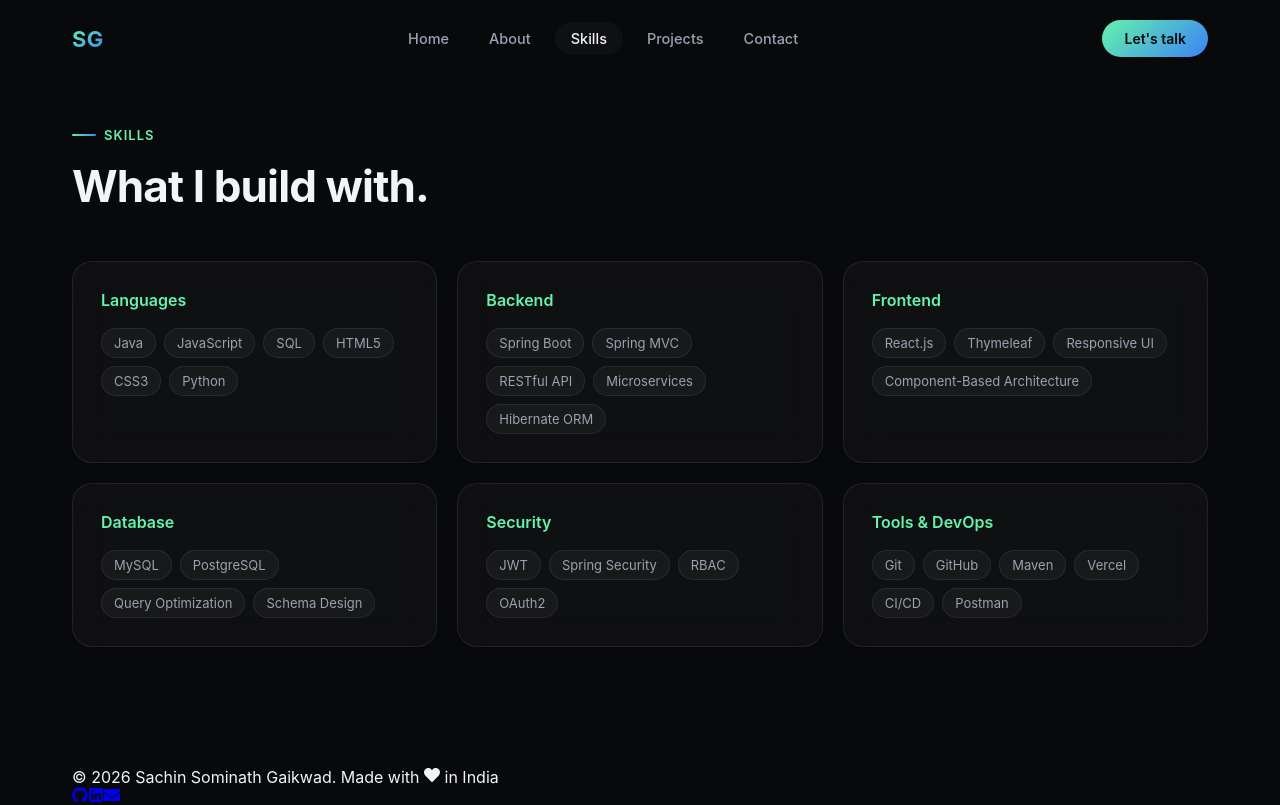
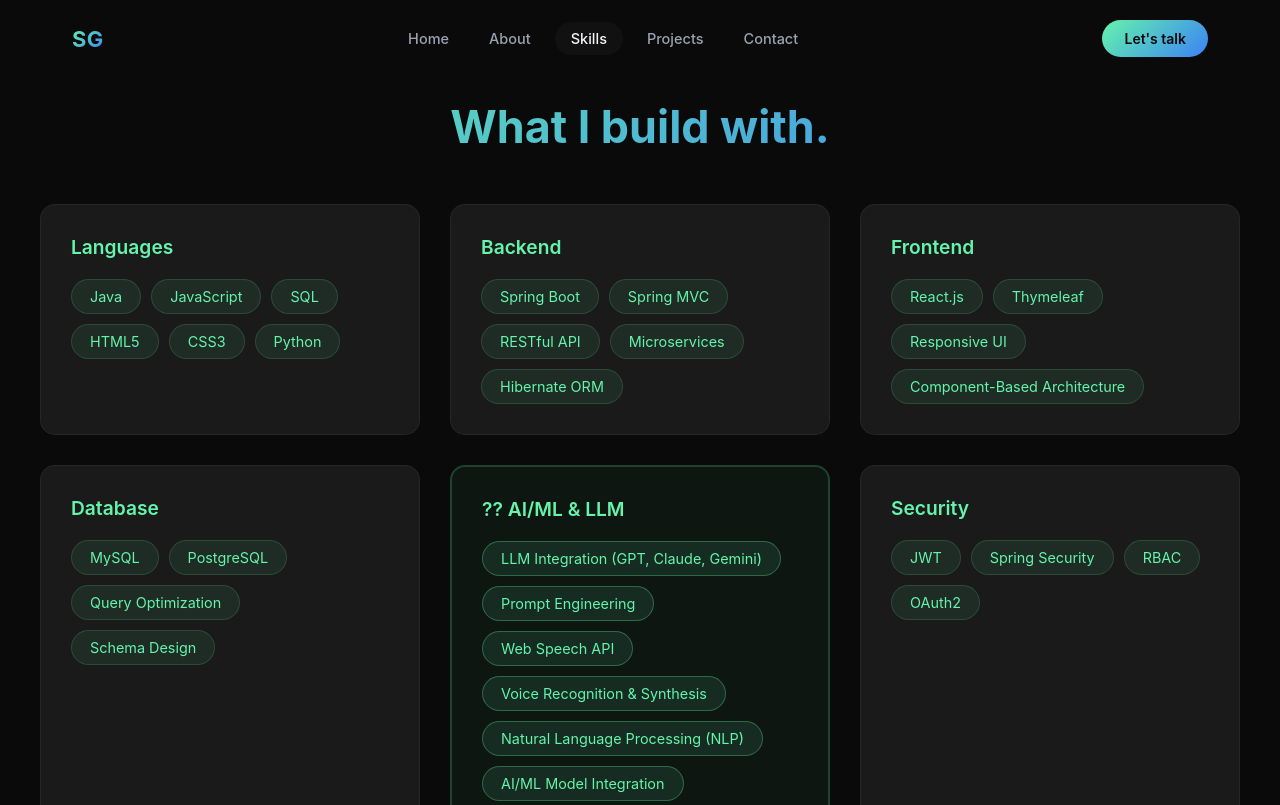
Before and after one commit to SachinGaikwad2204/my-portfolio, a React (Create React App) app: page /skills in a window 1280 px wide. Shown: the top 805 px of the page. Built offline with nearby package versions, Linux system fonts and the light colour scheme; the HTML template or start-up script is replaced by a standard one.

Commit message:
Add AI/ML & LLM skills section to portfolio

```diff
--- a/src/components/Skills.js
+++ b/src/components/Skills.js
@@ -1,36 +1,22 @@
 import React from 'react';
 import { skills } from '../data/portfolioData';
-import useReveal from '../hooks/useReveal';
-import './Skills.css';
-
-const CATEGORIES = {
-  'Languages': skills.languages,
-  'Backend': skills.backend,
-  'Frontend': skills.frontend,
-  'Database': skills.database,
-  'Security': skills.security,
-  'Tools & DevOps': skills.tools,
-};
 
 const Skills = () => {
-  const ref = useReveal();
   return (
-    <section className="skills" ref={ref}>
-      <div className="container">
-        <div className="section-label">Skills</div>
-        <h2 className="section-title reveal">What I build with.</h2>
-
-        <div className="skills-grid">
-          {Object.entries(CATEGORIES).map(([category, items], i) => (
-            <div
-              className="skill-card glass-card reveal"
-              key={category}
-              style={{ transitionDelay: `${i * 60}ms` }}
-            >
-              <h3 className="skill-card-title">{category}</h3>
-              <div className="skill-tags">
-                {items.map((skill) => (
-                  <span key={skill} className="skill-tag">{skill}</span>
+    <section style={{ padding: '100px 20px', background: '#0a0a0a' }}>
+      <div style={{ maxWidth: '1200px', margin: '0 auto' }}>
+        <h2 style={{ fontSize: '2.8rem', textAlign: 'center', marginBottom: '50px', background: 'linear-gradient(135deg, #64f4ab, #3b82f6)', WebkitBackgroundClip: 'text', WebkitTextFillColor: 'transparent' }}>What I build with.</h2>
+        <div style={{ display: 'grid', gridTemplateColumns: 'repeat(auto-fit, minmax(300px, 1fr))', gap: '30px' }}>
+          {Object.entries(skills).map(([category, items]) => (
+            <div key={category} style={{ background: category === 'AI/ML & LLM' ? 'rgba(100, 244, 171, 0.05)' : '#1a1a1a', padding: '30px', borderRadius: '15px', border: category === 'AI/ML & LLM' ? '2px solid rgba(100, 244, 171, 0.2)' : '1px solid rgba(255,255,255,0.05)', transition: 'all 0.3s ease' }}>
+              <h3 style={{ color: category === 'AI/ML & LLM' ? '#64f4ab' : '#64f4ab', marginBottom: '20px', fontSize: '1.2rem', fontWeight: '600' }}>
+                {category === 'AI/ML & LLM' ? '?? ' : ''}{category}
+              </h3>
+              <div style={{ display: 'flex', flexWrap: 'wrap', gap: '10px' }}>
+                {items.map((skill, index) => (
+                  <span key={index} style={{ background: category === 'AI/ML & LLM' ? 'rgba(100, 244, 171, 0.1)' : 'rgba(100, 244, 171, 0.08)', color: category === 'AI/ML & LLM' ? '#64f4ab' : '#64f4ab', padding: '8px 18px', borderRadius: '25px', fontSize: '0.9rem', border: category === 'AI/ML & LLM' ? '1px solid rgba(100, 244, 171, 0.3)' : '1px solid rgba(100, 244, 171, 0.15)' }}>
+                    {skill}
+                  </span>
                 ))}
               </div>
             </div>
--- a/src/data/portfolioData.js
+++ b/src/data/portfolioData.js
@@ -10,22 +10,23 @@ export const personalInfo = {
 };
 
 export const skills = {
-  languages: ['Java', 'JavaScript', 'SQL', 'HTML5', 'CSS3', 'Python'],
-  backend: ['Spring Boot', 'Spring MVC', 'RESTful API', 'Microservices', 'Hibernate ORM'],
-  frontend: ['React.js', 'Thymeleaf', 'Responsive UI', 'Component-Based Architecture'],
-  database: ['MySQL', 'PostgreSQL', 'Query Optimization', 'Schema Design'],
+  'Languages': ['Java', 'JavaScript', 'SQL', 'HTML5', 'CSS3', 'Python'],
+  'Backend': ['Spring Boot', 'Spring MVC', 'RESTful API', 'Microservices', 'Hibernate ORM'],
+  'Frontend': ['React.js', 'Thymeleaf', 'Responsive UI', 'Component-Based Architecture'],
+  'Database': ['MySQL', 'PostgreSQL', 'Query Optimization', 'Schema Design'],
   'AI/ML & LLM': [
     'LLM Integration (GPT, Claude, Gemini)',
     'Prompt Engineering',
     'Web Speech API',
     'Voice Recognition & Synthesis',
-    'Natural Language Processing',
+    'Natural Language Processing (NLP)',
     'AI/ML Model Integration',
     'Intelligent Conversational AI',
-    'Fine-tuning LLMs'
+    'Fine-tuning LLMs',
+    'Voice AI JARVIS Core Development'
   ],
-  tools: ['Git', 'GitHub', 'Maven', 'Vercel', 'CI/CD', 'Postman'],
-  security: ['JWT', 'Spring Security', 'RBAC', 'OAuth2']
+  'Security': ['JWT', 'Spring Security', 'RBAC', 'OAuth2'],
+  'Tools & DevOps': ['Git', 'GitHub', 'Maven', 'Vercel', 'CI/CD', 'Postman']
 };
 
 export const projects = [
```
